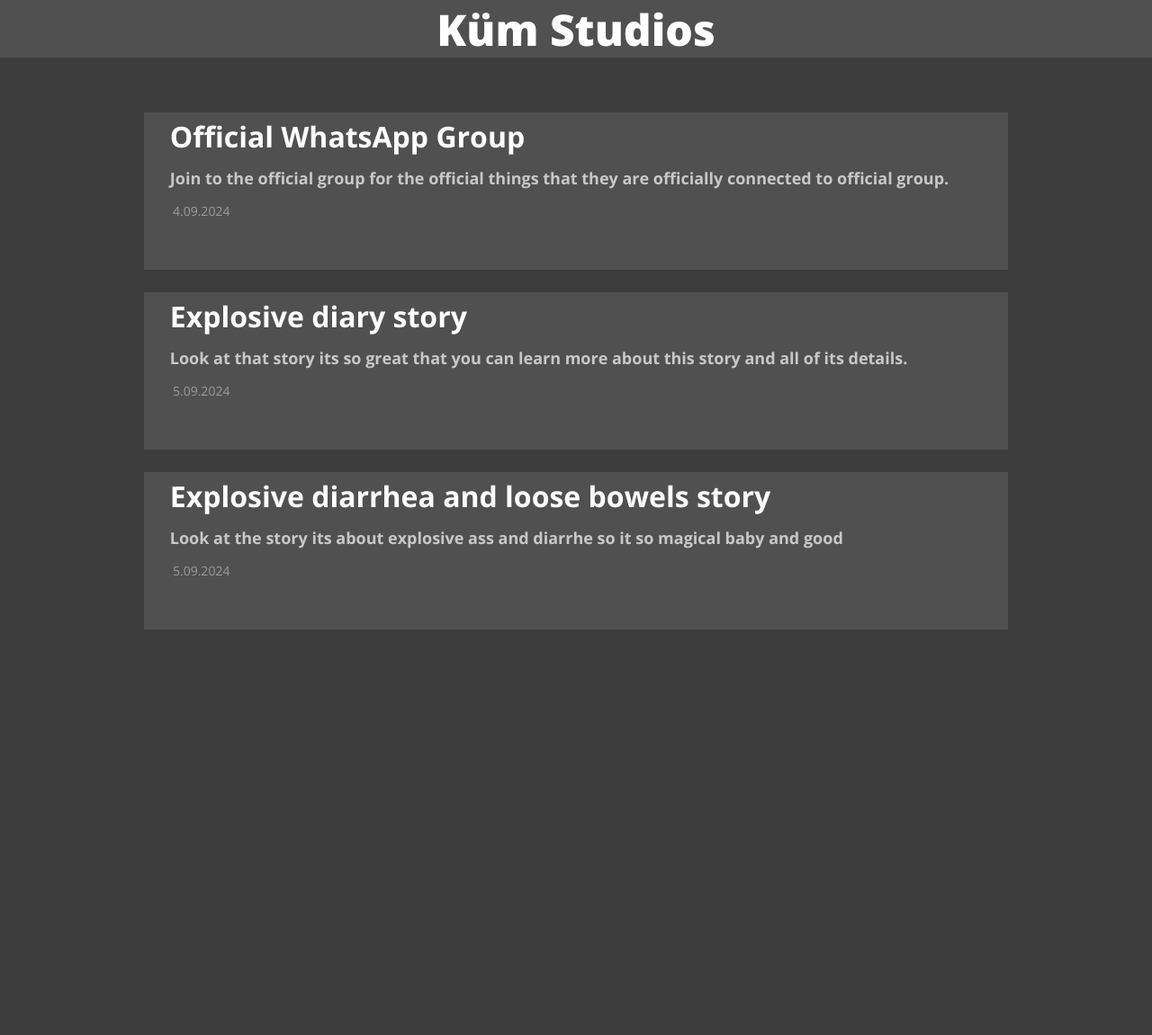
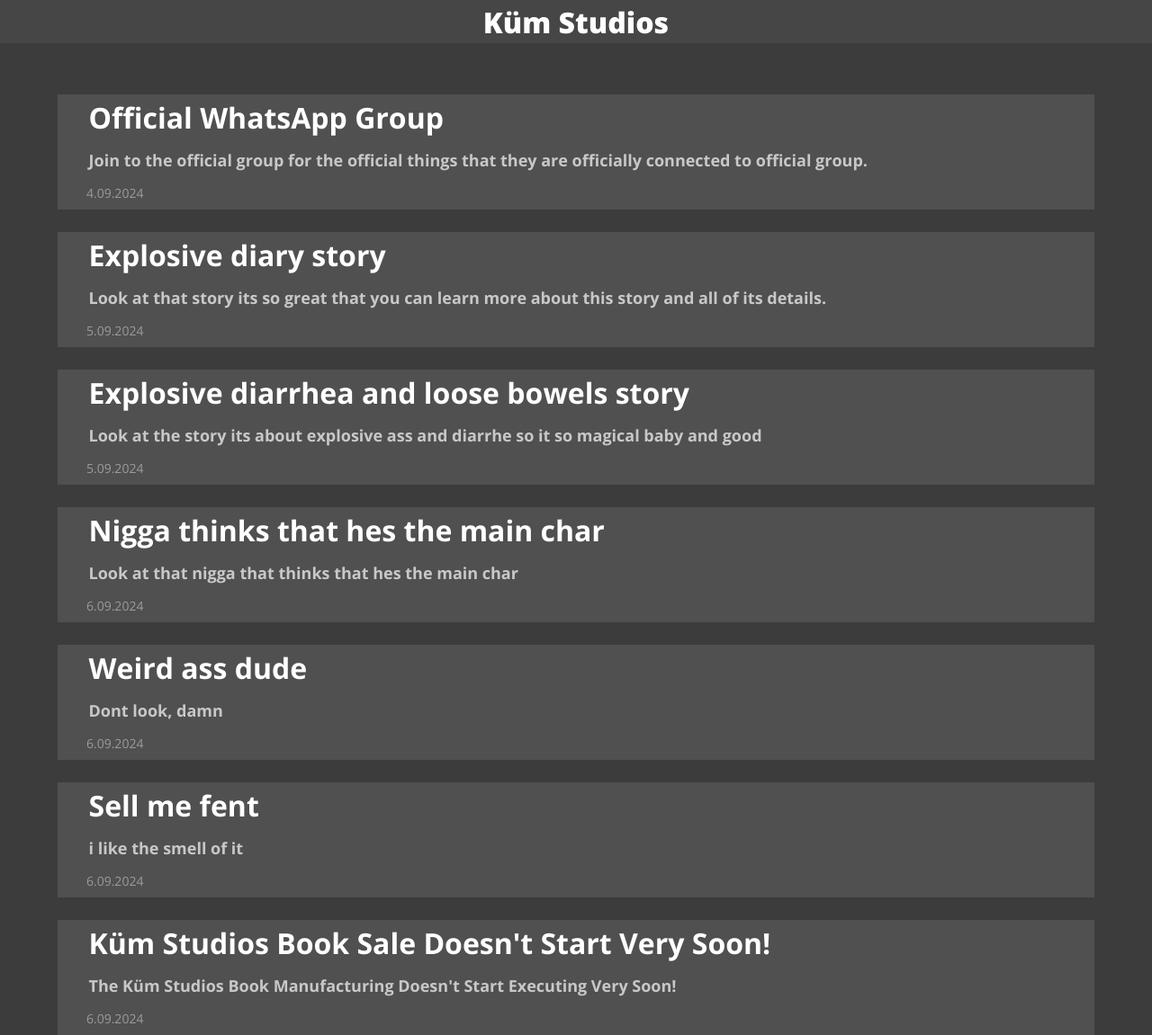
Before and after one commit to kayyraa/KumStudios, a plain HTML site: page index.html in a window 1280 px wide. Shown: the whole page at 90% size. Before the commit the page ends 800 px from the top, so only its background shows below. Drawn offline with nearby package versions, Linux system fonts and the light colour scheme.

Commit message:
Auto-update from local project folder

```diff
--- a/scripts/page.js
+++ b/scripts/page.js
@@ -47,16 +47,18 @@ Pages.forEach(Page => {
     Viewpage.addEventListener("click", function() {
         const Focused = this.getAttribute("focused") === "false";
 
-        this.style.position = Focused ? "absolute" : "relative";
-        this.style.height = Focused ? "100%" : "50%";
         this.setAttribute("focused", Focused);
+        this.style.height = Focused ? "512px" : "128px";
+        this.scrollIntoView({ behavior: "smooth", block: "start" });
+
         LongContentParagraph.style.opacity = Focused ? "1" : "0";
         TimestampLabel.style.opacity = Focused ? "0" : "1";
 
         Array.from(Content.getElementsByTagName("viewpage")).forEach(OtherViewpage => {
             if (OtherViewpage !== this) {
                 OtherViewpage.setAttribute("focused", "false");
-                OtherViewpage.style.display = Focused ? "none" : "block";
+                OtherViewpage.style.opacity = Focused ? "0.5" : "1";
+                OtherViewpage.style.pointerEvents = Focused ? "none" : "all";
             }
         });
 
@@ -69,3 +71,15 @@ Pages.forEach(Page => {
         Favicon.href = !AnyFocused ? "../images/Favicon.png" : "../images/PageFavicon.png";
     });
 });
+
+function Update() {
+    Array.from(Content.getElementsByTagName("viewpage")).forEach(Viewpage => {
+        const Focused = Viewpage.getAttribute("focused") === "false";
+        Viewpage.style.overflowY = Focused ? "hidden" : "scroll";
+        Viewpage.scrollTop = !Focused ? Viewpage.scrollTop : 0;
+    });
+
+    requestAnimationFrame(Update);
+}
+
+Update();
--- a/scripts/pages.js
+++ b/scripts/pages.js
@@ -22,7 +22,7 @@ export const Pages = [
         ],
 
         Click: () => {
-            window.location.href = "https://chat.whatsapp.com/DE2wpTUXHi4JR9IgqyASlO";
+            return;
         }
     },
     {
@@ -38,7 +38,58 @@ export const Pages = [
         ],
 
         Click: () => {
-            window.location.href = "https://chat.whatsapp.com/DE2wpTUXHi4JR9IgqyASlO";
+            return;
+        }
+    },
+    {
+        Timestamp: "6.09.2024",
+        Title: "Nigga thinks that hes the main char",
+        Content: "Look at that nigga that thinks that hes the main char",
+        LongContent: "Watch out for that nigga that thinks that hes the main char",
+
+        Images: [
+            "https://preview.redd.it/bro-really-think-he-the-main-character-v0-e192mlgx1sya1.jpg?auto=webp&s=f4235f6771e67bfe55a81d50ba421b3c957df412",
+            "https://preview.redd.it/bro-really-think-he-the-main-character-v0-o53bxym5pxya1.jpeg?width=680&format=pjpg&auto=webp&s=5e0568a5b82d4204fa707df4ed6f2646dc1d3083"
+        ],
+
+        Click: () => {
+            return;
+        }
+    },
+    {
+        Timestamp: "6.09.2024",
+        Title: "Weird ass dude",
+        Content: "Dont look, damn",
+        LongContent: "Watch out for that nigga is weird as hell",
+
+        Images: [],
+
+        Click: () => {
+            return;
+        }
+    },
+    {
+        Timestamp: "6.09.2024",
+        Title: "Sell me fent",
+        Content: "i like the smell of it",
+        LongContent: "what if i said please",
+
+        Images: [],
+
+        Click: () => {
+            return;
+        }
+    },
+    {
+        Timestamp: "6.09.2024",
+        Title: "Küm Studios Book Sale Doesn't Start Very Soon!",
+        Content: "The Küm Studios Book Manufacturing Doesn't Start Executing Very Soon!",
+        LongContent: "",
+
+        Images: [],
+
+        Click: () => {
+            return;
         }
     }
 ];
--- a/scripts/style/style.css
+++ b/scripts/style/style.css
@@ -3,7 +3,6 @@
 body {
     background-color: rgb(60, 60, 60);
     color: white;
-    overflow: hidden;
     font-family: "Open Sans", sans-serif;
 
     user-select: none !important;
@@ -13,32 +12,17 @@ body {
 
 content {
     position: absolute;
-    top: 50%;
+    top: 10%;
     left: 50%;
-    transform: translate(-50%, -50%);
-    width: 75%;
-    height: 75%;
+    transform: translateX(-50%);
+    width: 90%;
+    height: auto;
     display: flex;
     flex-direction: column;
+    justify-content: flex-start;
     align-items: center;
-    justify-content: space-evenly;
+    overflow-y: auto;
     transition: all 0.5s ease;
-}
-
-::-webkit-scrollbar {
-    width: 5px;
-}
-
-::-webkit-scrollbar-track {
-    background: rgba(0, 0, 0, 0.5);
-}
-
-::-webkit-scrollbar-thumb {
-    background: rgba(255, 255, 255, 0.25);
-}
-
-::-webkit-scrollbar-thumb:hover {
-    background: rgba(0, 0, 0, 0.5);
 }
 
 viewpage {
@@ -47,7 +31,7 @@ viewpage {
     background-color: rgb(80, 80, 80);
     margin-top: 25px;
     width: 100%;
-    height: 50%;
+    height: 128px;
     cursor: pointer;
     transition: box-shadow 0.5s ease, opacity 0.25s ease, margin-top 0.5s ease;
 }
--- a/scripts/style/thundercss.css
+++ b/scripts/style/thundercss.css
@@ -1,10 +1,12 @@
 topbar {
-    position: absolute;
+    position: fixed;
     left: 0;
     top: 0;
-    background-color: rgb(80, 80, 80);
+    background-color: rgb(70, 70, 70);
     width: 100%;
-    height: 64px;
+    height: 48px;
+    font-size: 32px;
+    z-index: 2;
 
     display: flex;
     align-items: center;
@@ -12,26 +14,37 @@ topbar {
 }
 
 h900 {
-    font-size: 48px;
     font-weight: 900;
 }
 
 h800 {
-    font-size: 48px;
     font-weight: 800;
 }
 
 h700 {
-    font-size: 48px;
     font-weight: 700;
 }
 
 h600 {
-    font-size: 48px;
     font-weight: 600;
 }
 
 h500 {
-    font-size: 48px;
     font-weight: 500;
 }
+
+::-webkit-scrollbar {
+    width: 5px;
+}
+
+::-webkit-scrollbar-track {
+    background: rgba(0, 0, 0, 0.5);
+}
+
+::-webkit-scrollbar-thumb {
+    background: rgba(255, 255, 255, 0.25);
+}
+
+::-webkit-scrollbar-thumb:hover {
+    background: rgba(0, 0, 0, 0.5);
+}
```
